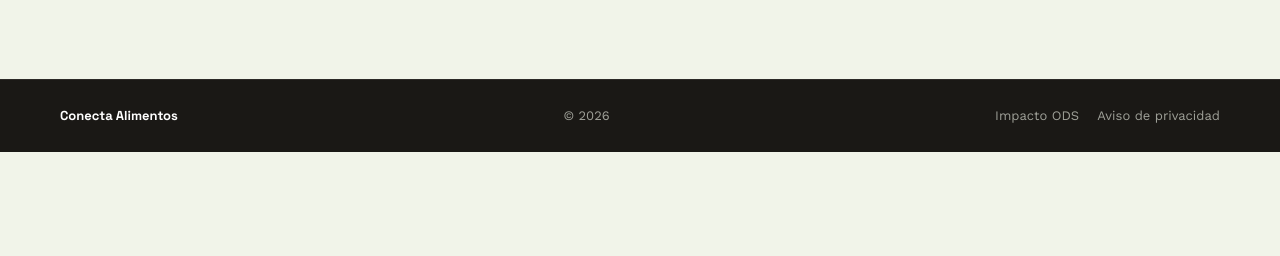
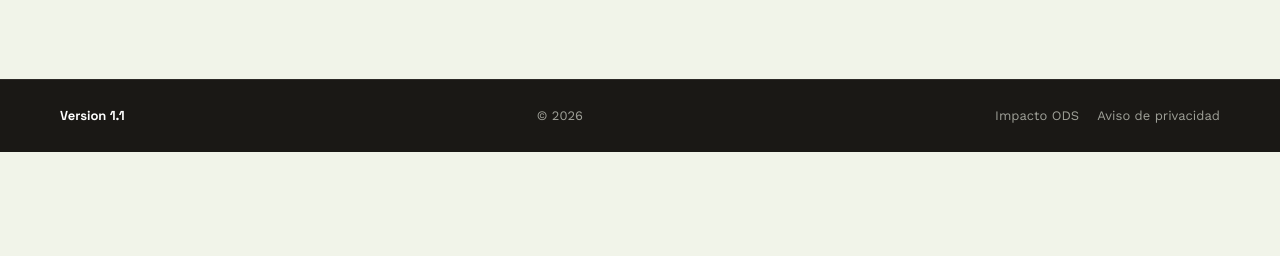
Before and after one commit to re3khalifa/conecta-alimentos, a Node server app: page /admin in a window 1280 px wide. Shown: the part 544-800 px from the top of the page. Run offline with Node 20, Linux system fonts and the light colour scheme; the visitor is signed in with stand-in values (Sample User, id 1); some libraries are stand-ins or nearby versions.

Commit message:
Update footer brand text to 'Version 1.1'

```diff
--- a/views/layout/footer.ejs
+++ b/views/layout/footer.ejs
@@ -1,6 +1,6 @@
 <footer class="footer">
   <div class="container footer-inner">
-    <span class="footer-brand">Conecta Alimentos</span>
+    <span class="footer-brand">Version 1.1</span>
     <span>© <%= new Date().getFullYear() %></span>
     <div class="footer-links">
       <a href="/impacto-ods">Impacto ODS</a>
```
